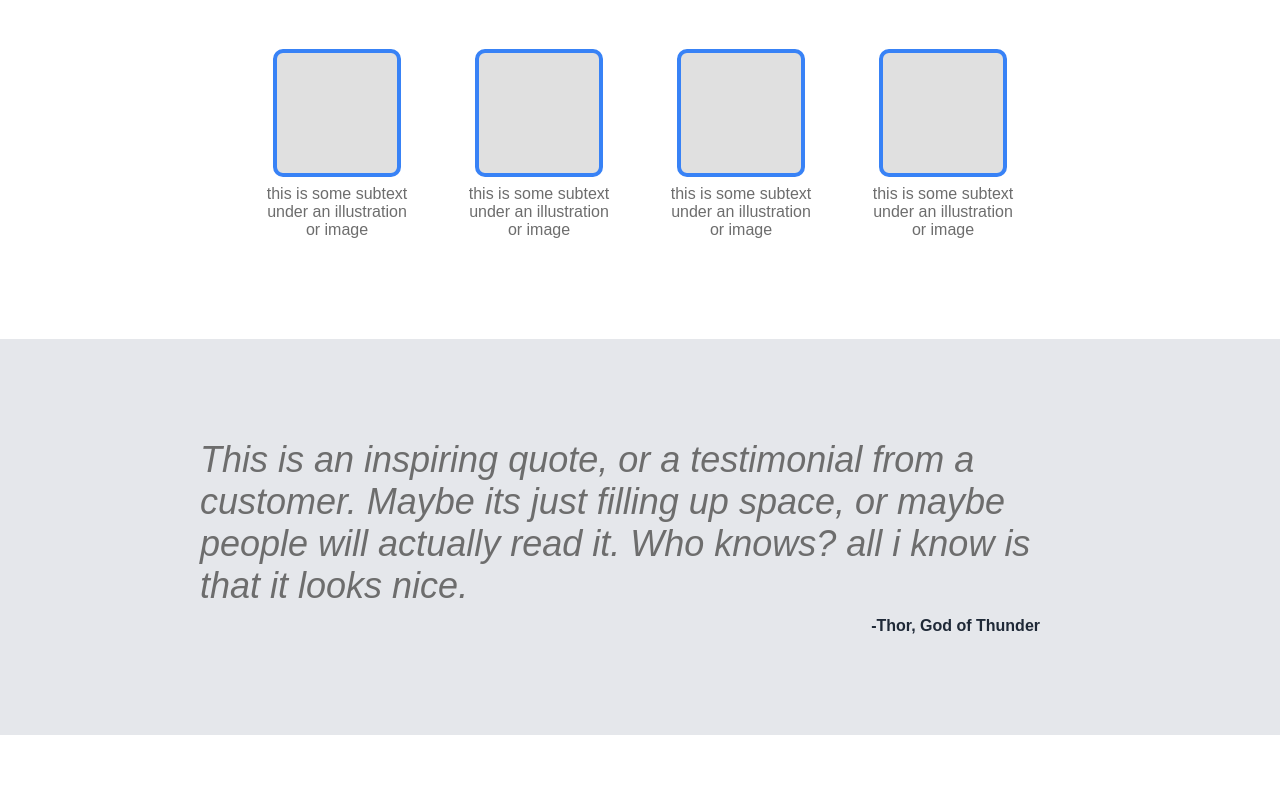
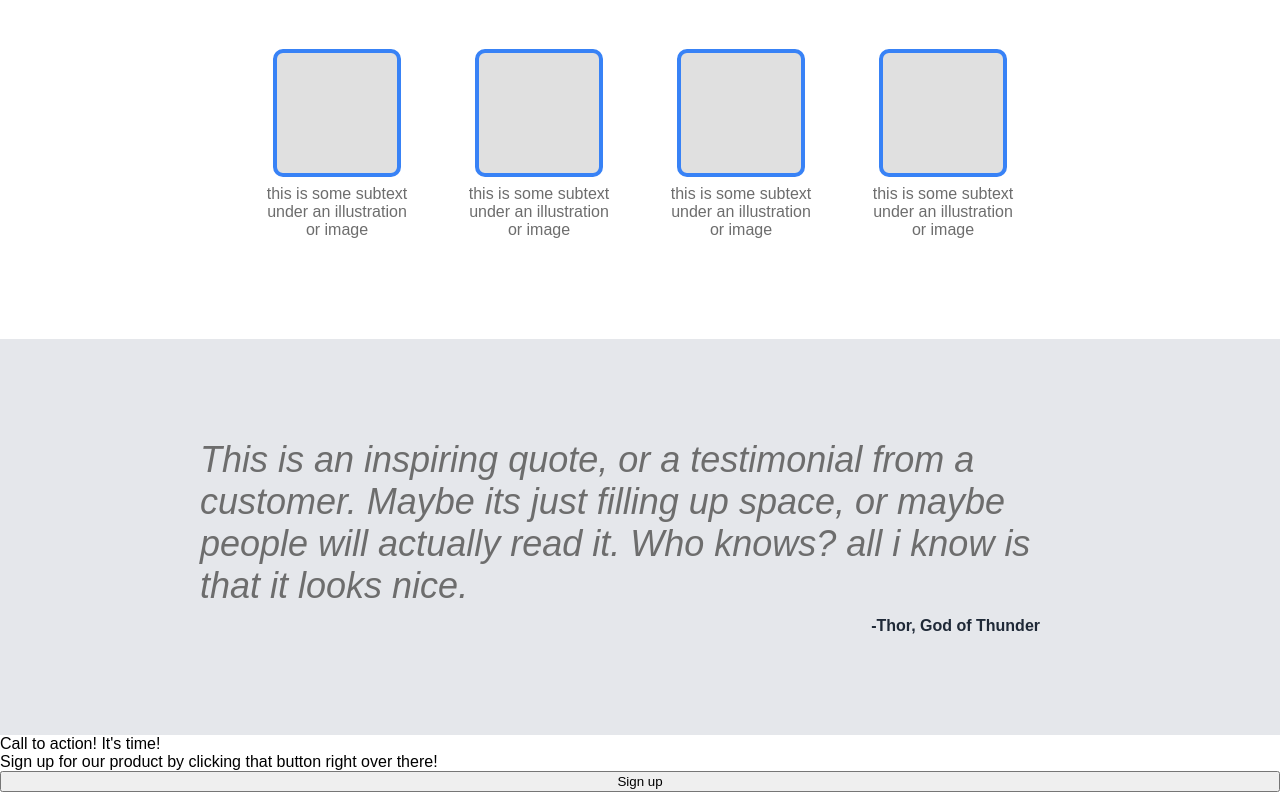
Before and after one commit to downybear2/landing-page, a plain HTML site: page index.html in a window 1280 px wide. Shown: the part 599-1391 px from the top of the page. Before the commit the page ends 1334 px from the top, so only its background shows below. Drawn offline with Linux system fonts and the light colour scheme.

Commit message:
Added CTA button content.

```diff
--- a/index.html
+++ b/index.html
@@ -51,5 +51,10 @@
         <div class="quote-text">This is an inspiring quote, or a testimonial from a customer. Maybe its just filling up space, or maybe people will actually read it. Who knows? all i know is that it looks nice.</div>
         <div class="quote-author">-Thor, God of Thunder</div>
     </div>
+
+    <div class="cta-header">Call to action! It's time!</div>
+    <div class="cta-body">Sign up for our product by clicking that button right over there!</div>
+    <button class="cta-button">Sign up</button>
+
 </body>
 </html>
--- a/styles.css
+++ b/styles.css
@@ -1,6 +1,7 @@
 /* Styles Sheet */
 
 body {
+    margin: auto;
     font-family: sans-serif;
     margin: auto;
     display: flex;
@@ -124,6 +125,8 @@ a:link, a:hover, a:visited, a:active {
 
 }
 
+/* img place holder */
+
 .hero-2-button {
     border-style: solid;
     border-width: 4px;
```
